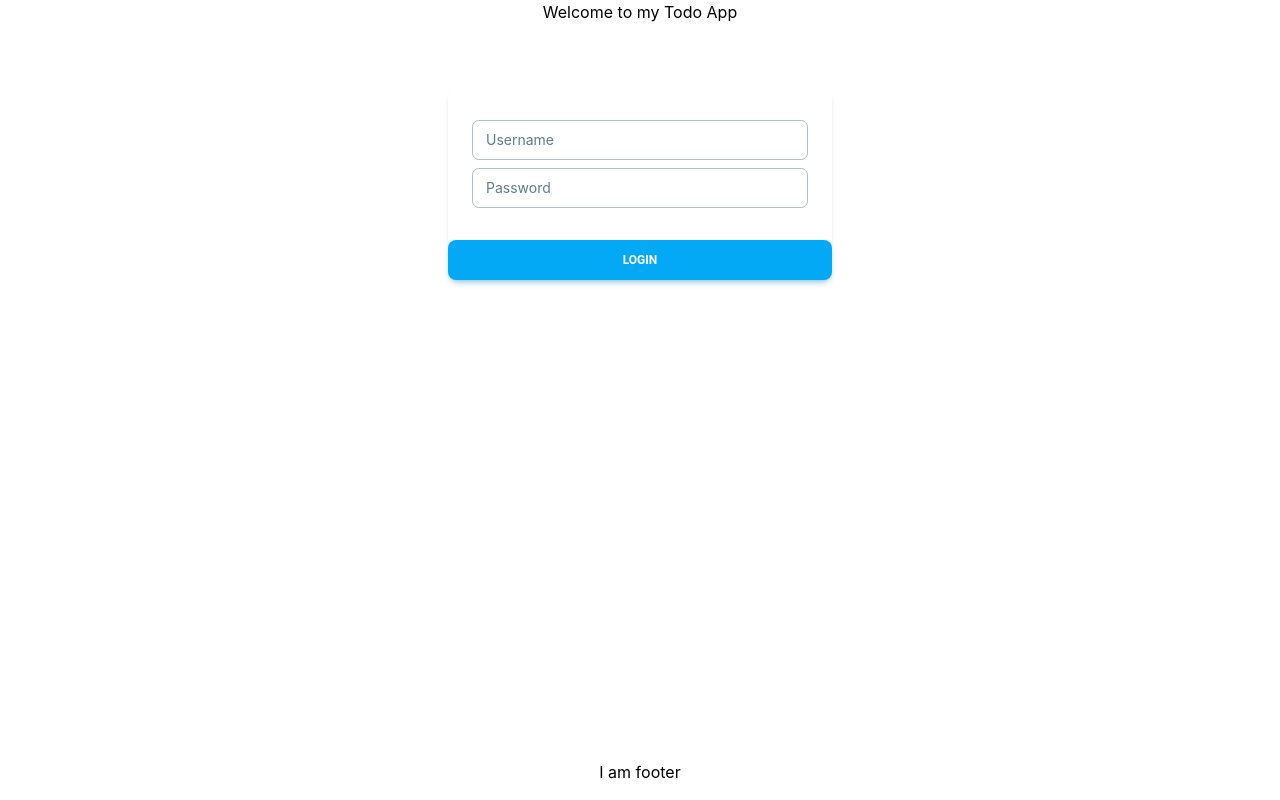
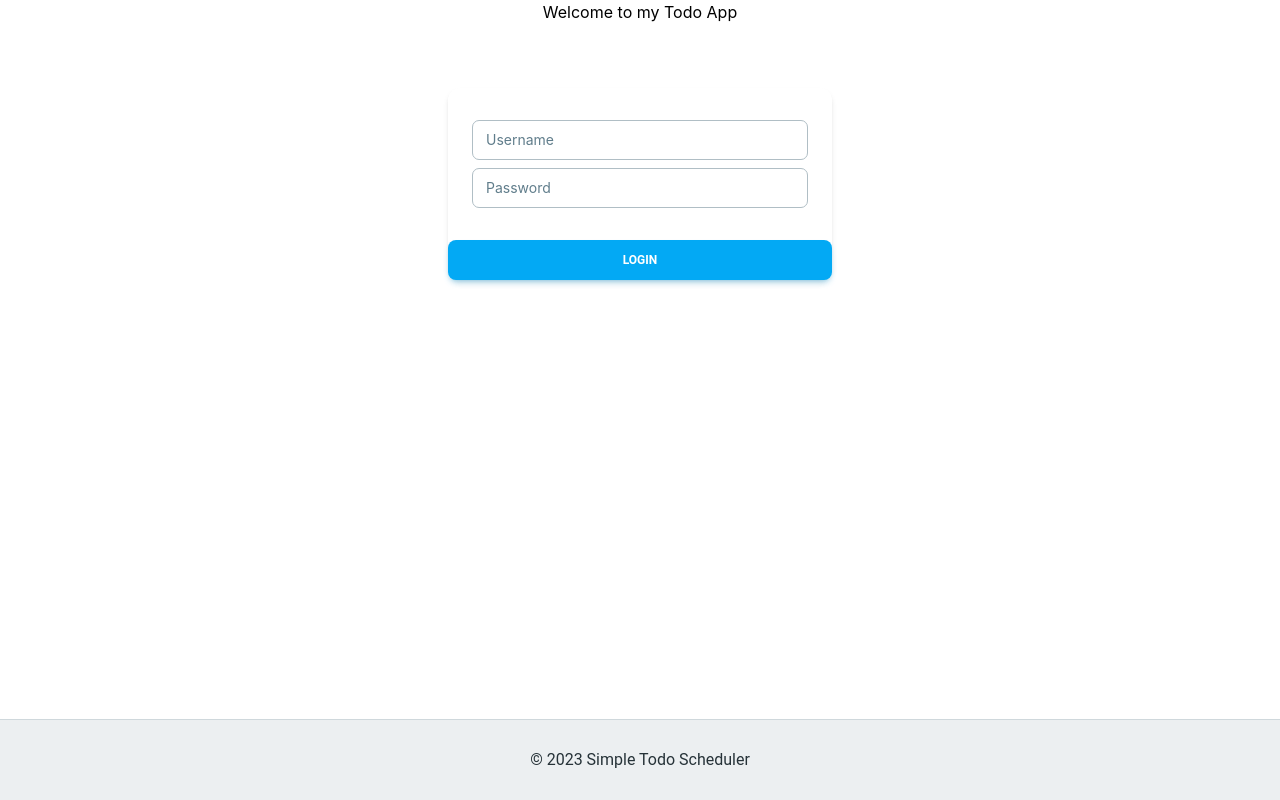
Before and after one commit to prabodhmeshram/todo-scheduler, a React (Create React App) app: page / in a window 1280 px wide. Built offline with nearby package versions, Linux system fonts and the light colour scheme.

Commit message:
Add some final touches to footer

```diff
--- a/src/Components/Footer.js
+++ b/src/Components/Footer.js
@@ -1,9 +1,14 @@
+import { Typography } from "@material-tailwind/react";
 import React from "react";
 
 export default function Footer() {
   return (
     <div>
-      <footer>I am footer</footer>
+      <footer className="flex w-full flex-row items-center justify-center border-t bg-blue-gray-50 border-blue-gray-100 py-10 text-center">
+        <Typography color="blue-gray" className="font-normal">
+          &copy; 2023 Simple Todo Scheduler
+        </Typography>
+      </footer>
     </div>
   );
 }
```
